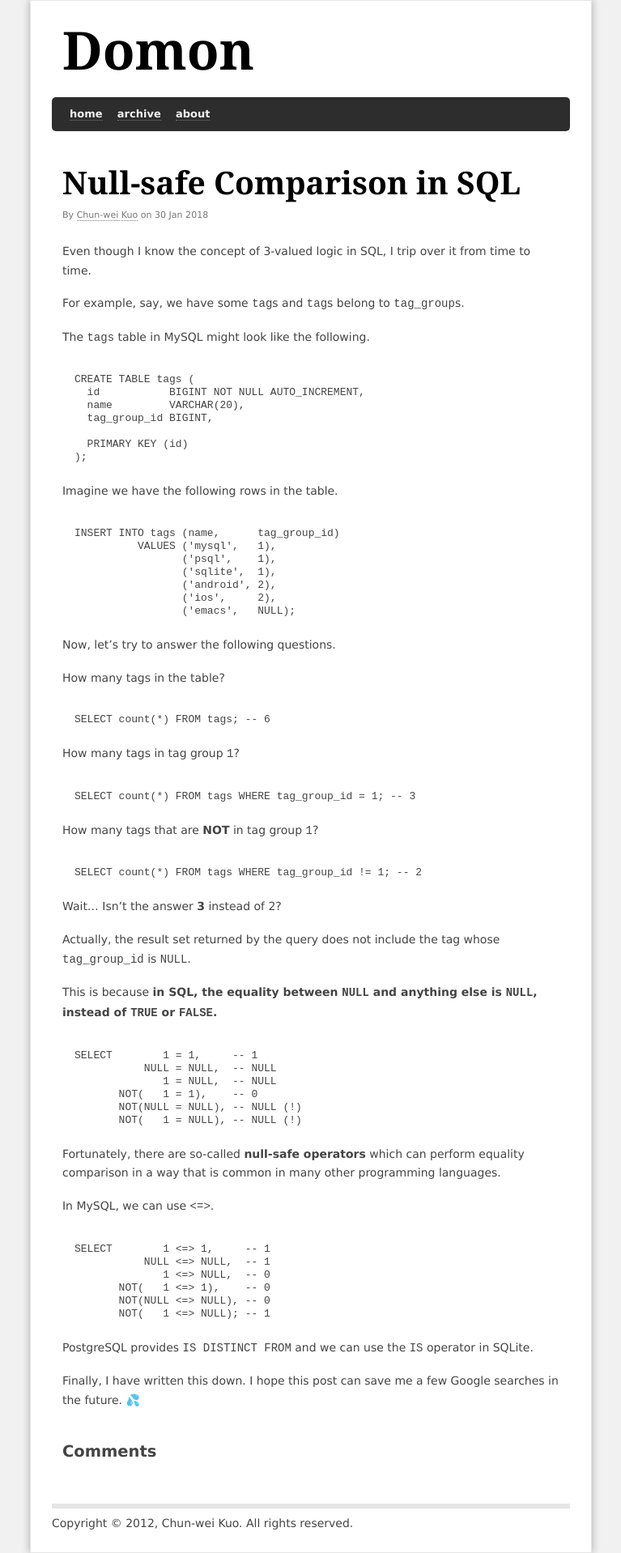
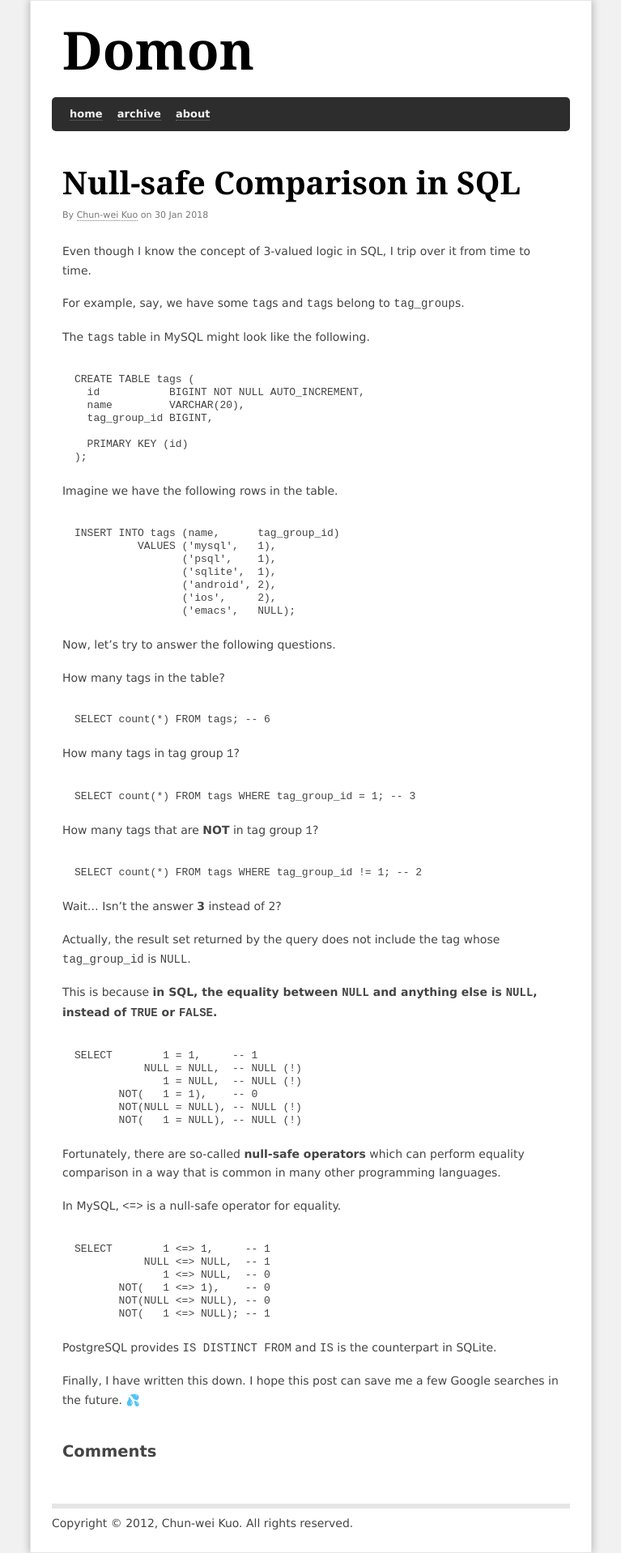
Before and after one commit to Domon/domon.github.com, a Jekyll site: the page built from _posts/2018-01-30-null-safe-comparison-in-sql.md, in a window 1280 px wide. Shown: the whole page at 81% size, without its empty margins (256-1023 px from the left). Built offline with Jekyll 4.4.1, drawn with Linux system fonts in a browser that asks for light colours; nearby versions of some CDN libraries; comment, search, counter and statistics services are not loaded.

Commit message:
Improve wording

```diff
--- a/_posts/2018-01-30-null-safe-comparison-in-sql.md
+++ b/_posts/2018-01-30-null-safe-comparison-in-sql.md
@@ -48,15 +48,15 @@ Actually, the result set returned by the query does not include the tag whose `t
 This is because **in SQL, the equality between `NULL` and anything else is `NULL`, instead of `TRUE` or `FALSE`.**
 
     SELECT        1 = 1,     -- 1
-               NULL = NULL,  -- NULL
-                  1 = NULL,  -- NULL
+               NULL = NULL,  -- NULL (!)
+                  1 = NULL,  -- NULL (!)
            NOT(   1 = 1),    -- 0
            NOT(NULL = NULL), -- NULL (!)
            NOT(   1 = NULL), -- NULL (!)
 
 Fortunately, there are so-called **null-safe operators** which can perform equality comparison in a way that is common in many other programming languages.
 
-In MySQL, we can use `<=>`.
+In MySQL, `<=>` is a null-safe operator for equality.
 
     SELECT        1 <=> 1,     -- 1
                NULL <=> NULL,  -- 1
@@ -65,7 +65,7 @@ In MySQL, we can use `<=>`.
            NOT(NULL <=> NULL), -- 0
            NOT(   1 <=> NULL); -- 1
 
-PostgreSQL provides `IS DISTINCT FROM` and we can use the `IS` operator in SQLite.
+PostgreSQL provides `IS DISTINCT FROM` and `IS` is the counterpart in SQLite.
 
 
 Finally, I have written this down. I hope this post can save me a few Google searches in the future. 💦
```
